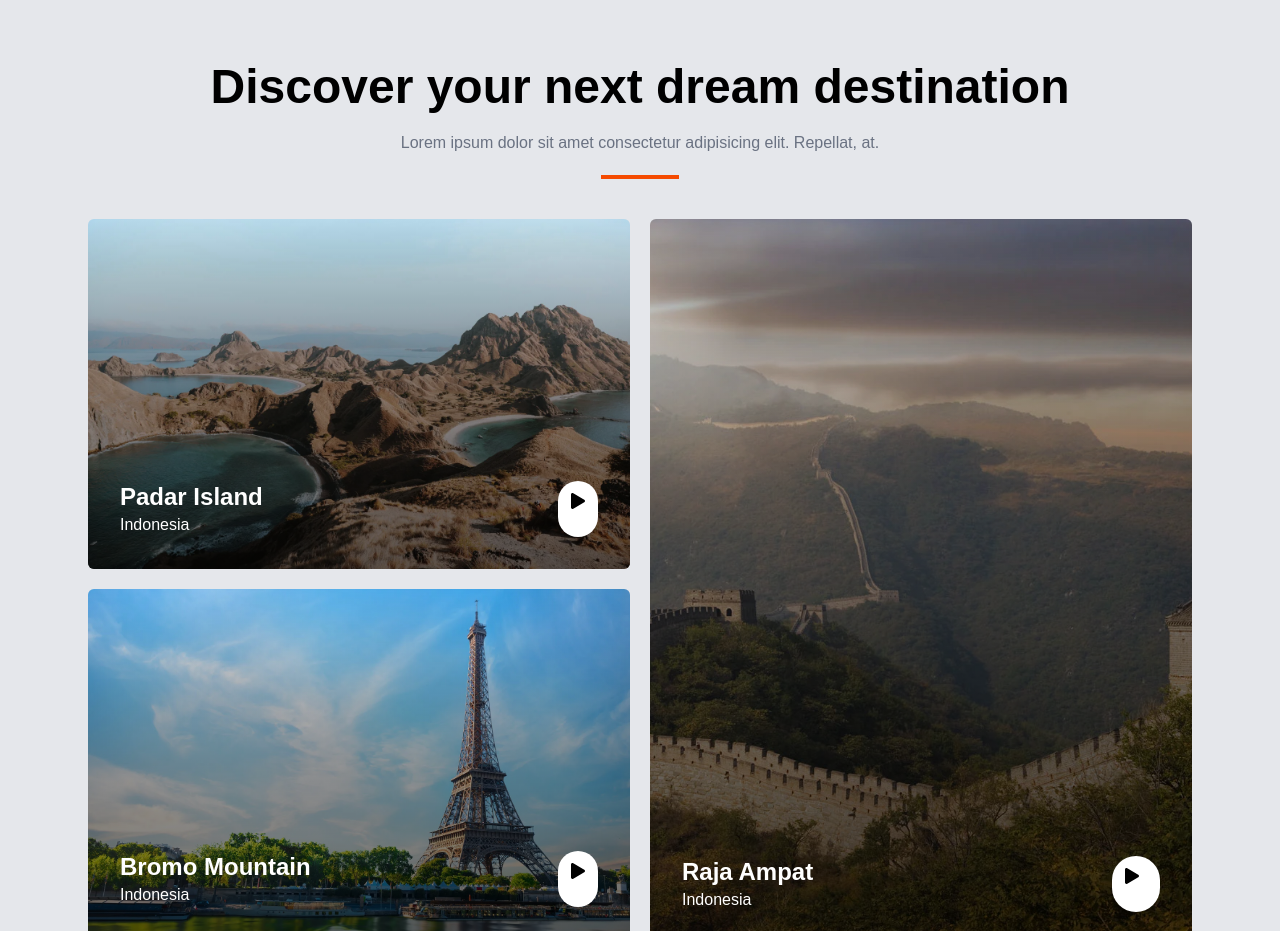
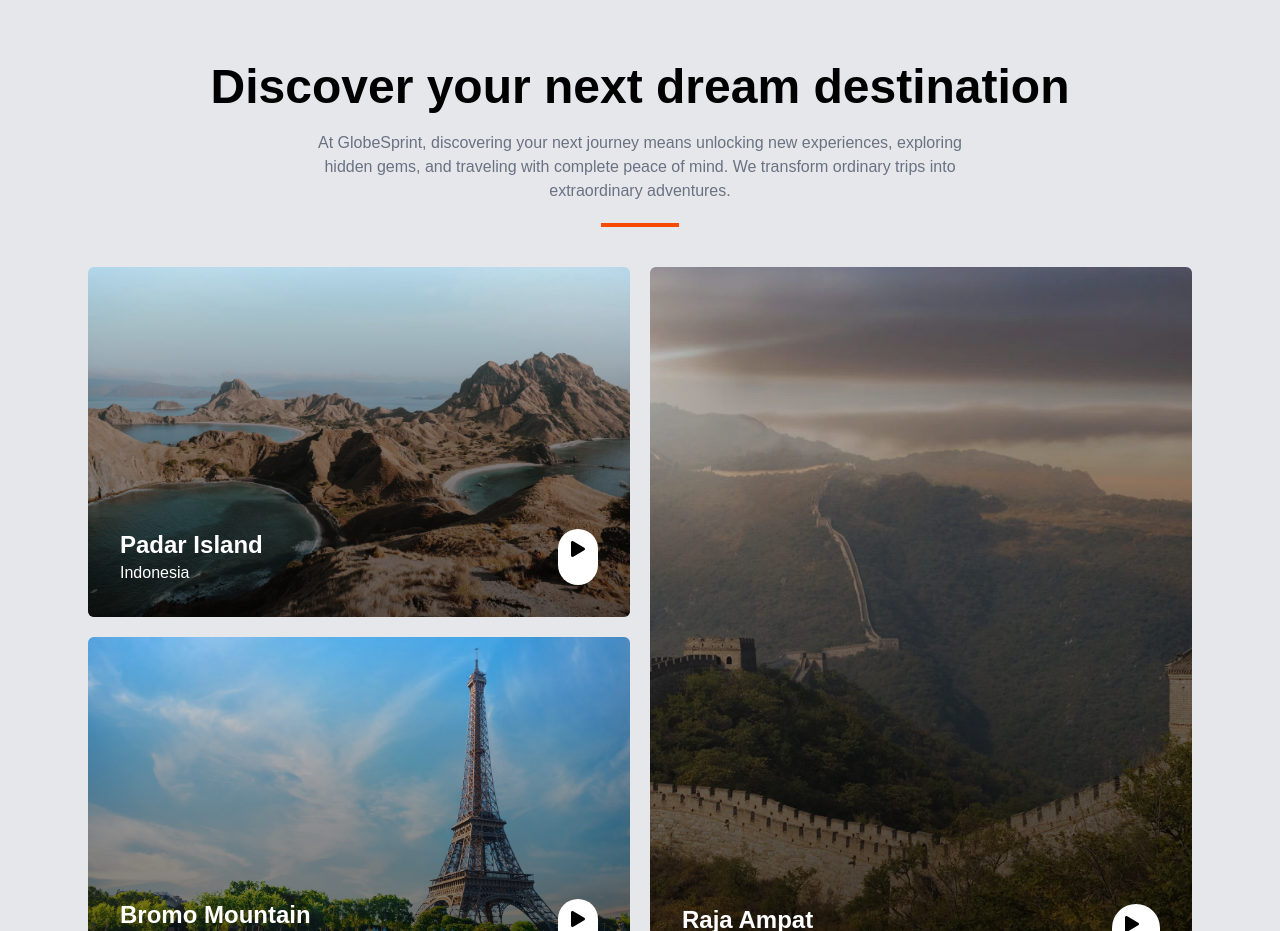
Before and after one commit to OmVikramSingh07/travelwebsite, a React (Vite) app: page / in a window 1280 px wide. Shown: the part 1500-2431 px from the top of the page. Built offline with nearby package versions, Linux system fonts and the light colour scheme; a web font is replaced by a local one.

Commit message:
services

```diff
--- a/src/sections/Services.jsx
+++ b/src/sections/Services.jsx
@@ -29,7 +29,7 @@ function Services() {
       </h1>
 
       <p className='text-gray-500 lg:w-[60%] text-center'>
-        Lorem ipsum dolor sit amet consectetur adipisicing elit. Repellat, at.
+        At GlobeSprint, discovering your next journey means unlocking new experiences, exploring hidden gems, and traveling with complete peace of mind. We transform ordinary trips into extraordinary adventures.
       </p>
 
       <hr className='lg:w-[7%] w-[20%] border-2 border-orange-600' />
```
